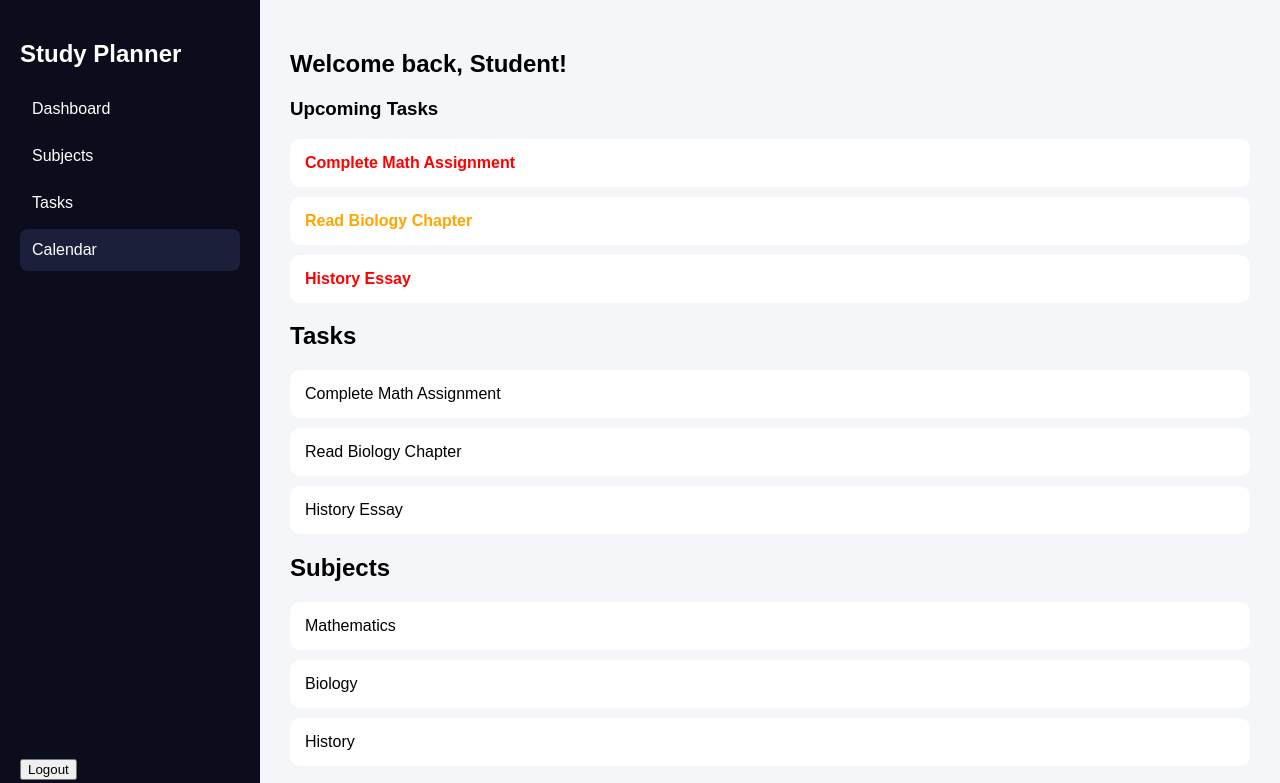
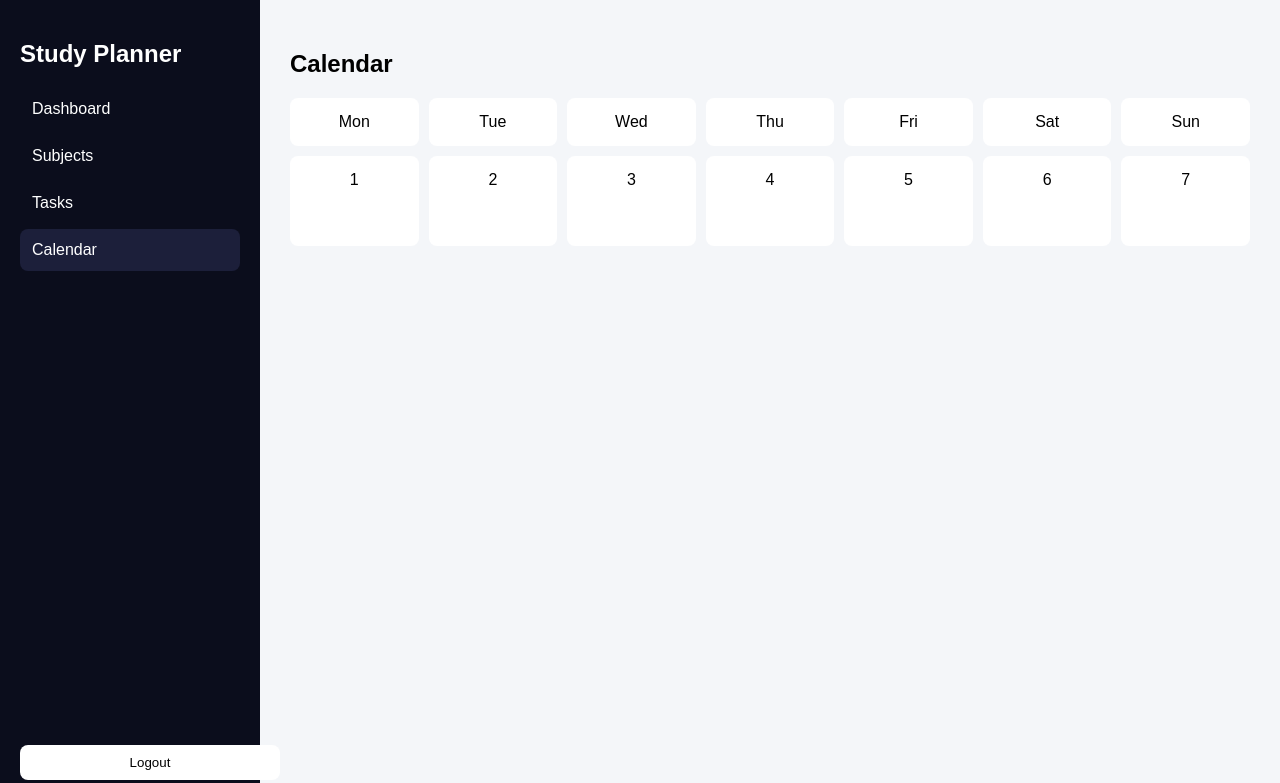
Before and after one commit to baloxq/Study-planner, a plain HTML site: page dashboard.html in a window 1280 px wide. Both pictures are taken after a click on the item "Calendar". Shown: the top 783 px of the page. Drawn offline with Linux system fonts and the light colour scheme.

Commit message:
Update style.css

```diff
--- a/style.css
+++ b/style.css
@@ -143,3 +143,41 @@ main {
     color: orange;
     font-weight: bold;
 }
+/* PAGES */
+.page {
+    display: none;
+}
+
+.active-page {
+    display: block;
+}
+
+/* CALENDAR */
+.calendar {
+    display: grid;
+    grid-template-columns: repeat(7, 1fr);
+    gap: 10px;
+    margin-top: 20px;
+}
+
+.calendar div {
+    background: white;
+    padding: 15px;
+    border-radius: 8px;
+    text-align: center;
+}
+
+.day {
+    height: 60px;
+}
+
+/* LOGOUT BUTTON */
+.logout {
+    margin-top: 20px;
+    padding: 10px;
+    width: 100%;
+    background: white;
+    border: none;
+    border-radius: 8px;
+    cursor: pointer;
+}
```
